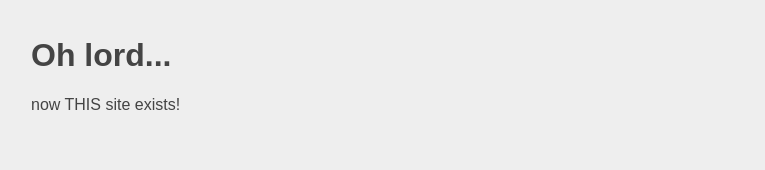
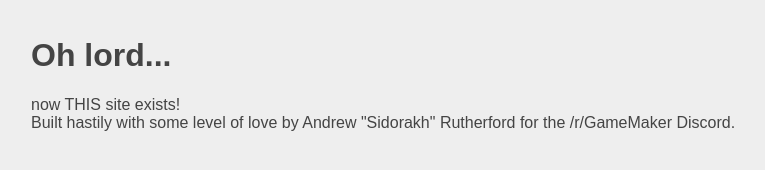
Before and after one commit to GameMakerDiscord/GameMakerDiscord.github.io, a plain HTML site: page index.html in a window 1280 px wide. Shown: the whole page, without its empty margins (9-774 px from the left). Drawn offline with Linux system fonts and the light colour scheme.

Commit message:
Site v0.0.1

```diff
--- a/index.html
+++ b/index.html
@@ -14,6 +14,8 @@ Oh lord...
 </h1>
 <p>
 now THIS site exists!
+<br>
+Built hastily with some level of love by Andrew "Sidorakh" Rutherford for the /r/GameMaker Discord.
 </p>
 
 </html>
```
